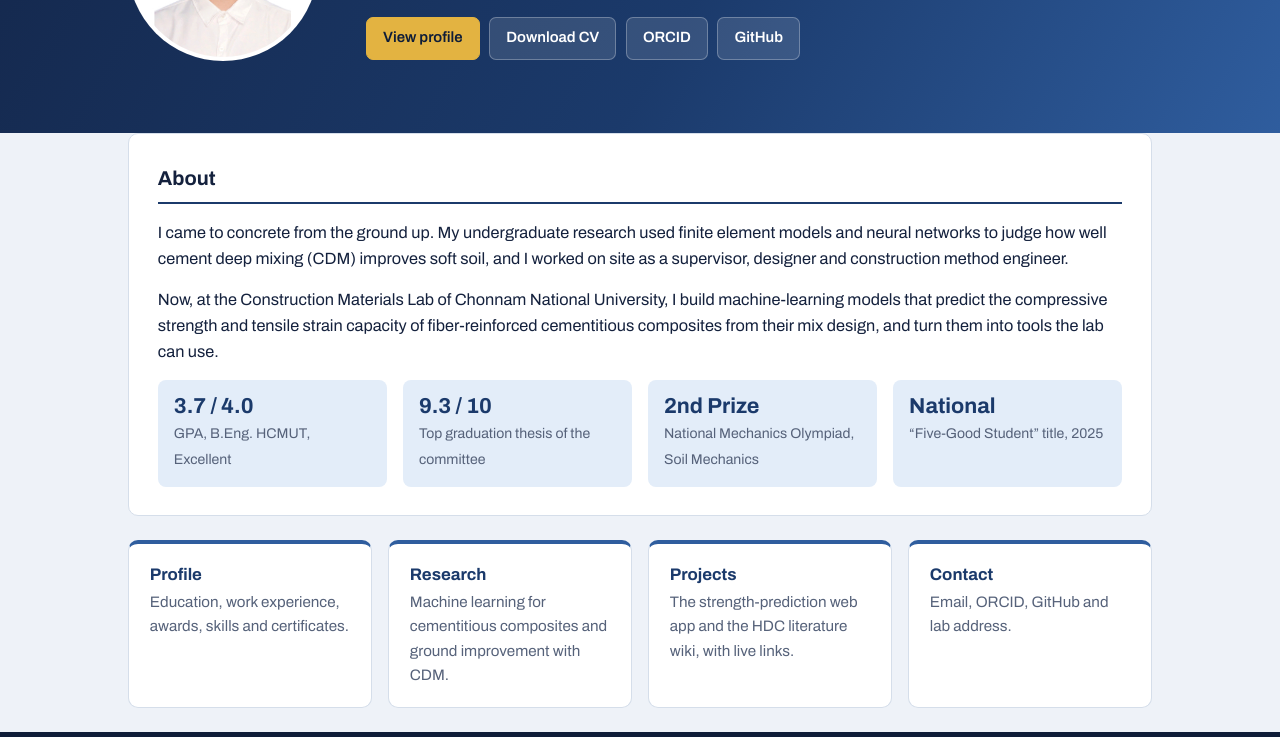
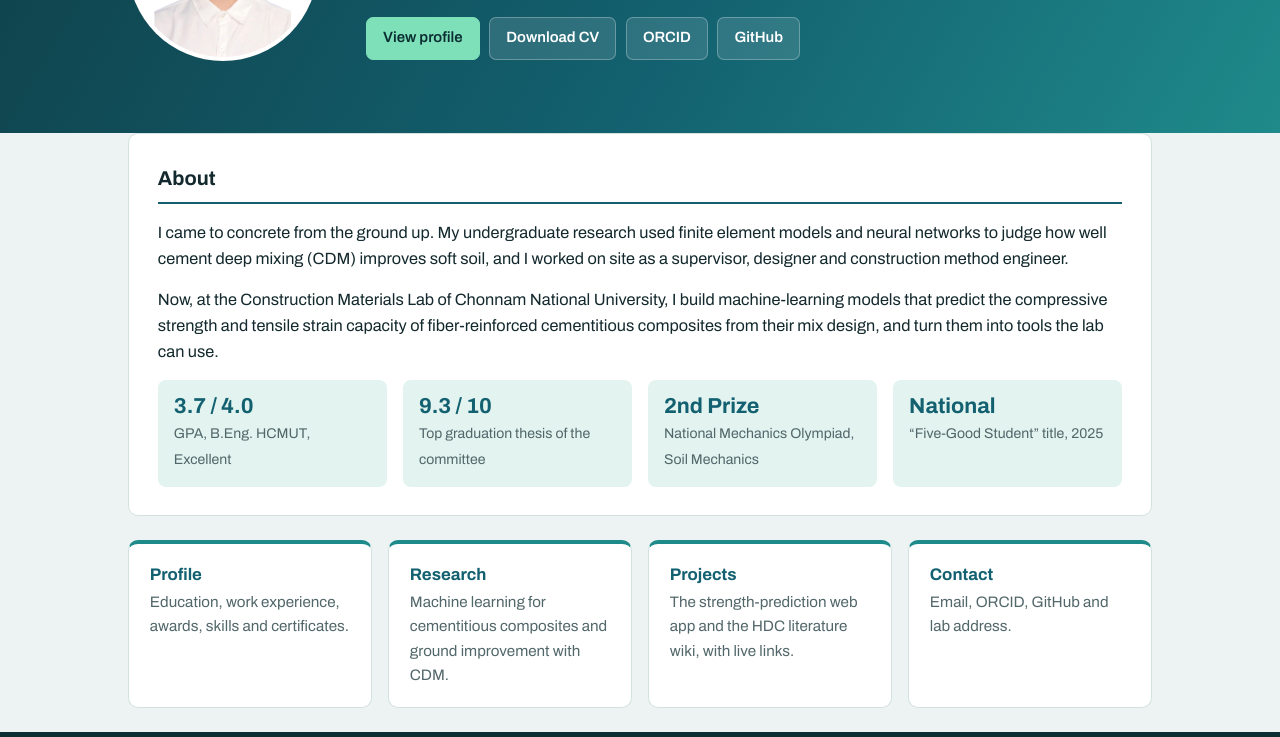
Before and after one commit to conslmhoang/conslmhoang.github.io, a plain HTML site: page index.html in a window 1280 px wide. Shown: the part 259-996 px from the top of the page. Drawn offline with Linux system fonts and the light colour scheme.

Commit message:
Switch palette from navy/gold to petrol teal with a mint accent
Co-Authored-By: Claude Opus 5.5 <noreply@anthropic.com>

```diff
--- a/style.css
+++ b/style.css
@@ -1,17 +1,18 @@
 :root {
-  --navy-900: #0f1d38;
-  --navy-800: #14274b;
-  --navy-700: #1b3a6b;
-  --navy-500: #2f5d9e;
-  --sky-200: #c9dbf2;
-  --sky-100: #e3edf9;
-  --bg: #eef2f8;          /* page background: tinted, not white */
+  /* deep petrol teal (names kept from the first palette so selectors stay the same) */
+  --navy-900: #0b2e33;
+  --navy-800: #0f4049;
+  --navy-700: #136170;
+  --navy-500: #1f8a8a;
+  --sky-200: #bfe3dd;
+  --sky-100: #e2f3f0;
+  --bg: #edf3f2;          /* page background: tinted, not white */
   --card: #ffffff;
-  --ink: #14213d;
-  --muted: #56627a;
-  --rule: #d5deea;
-  --link: #1f62c9;
-  --gold: #e3b341;        /* small accent for the active tab and highlights */
+  --ink: #13292d;
+  --muted: #52676a;
+  --rule: #d3e2df;
+  --link: #0f7a7a;
+  --gold: #7ee0b8;        /* mint accent for the active tab and the main button */
   --wrap: 68rem;
   --radius: 10px;
 }
@@ -85,7 +86,7 @@ img { max-width: 100%; }
 }
 .btn:hover { background: rgba(255,255,255,.2); }
 .btn.primary { background: var(--gold); color: var(--navy-900); border-color: var(--gold); }
-.btn.primary:hover { background: #ecc35e; }
+.btn.primary:hover { background: #9be9c9; }
 
 /* ---------- content ---------- */
 main { padding: 2rem 0 3rem; }
@@ -112,7 +113,7 @@ p { margin: 0 0 .9rem; }
   background: var(--card); border: 1px solid var(--rule); border-radius: var(--radius);
   padding: 1.2rem 1.3rem; border-top: 4px solid var(--navy-500);
 }
-.tile:hover { border-color: var(--navy-500); box-shadow: 0 4px 14px rgba(20,39,75,.08); }
+.tile:hover { border-color: var(--navy-500); box-shadow: 0 4px 14px rgba(11,46,51,.10); }
 .tile h3 { color: var(--navy-700); }
 .tile p { margin: 0; color: var(--muted); font-size: .95rem; }
 
```
